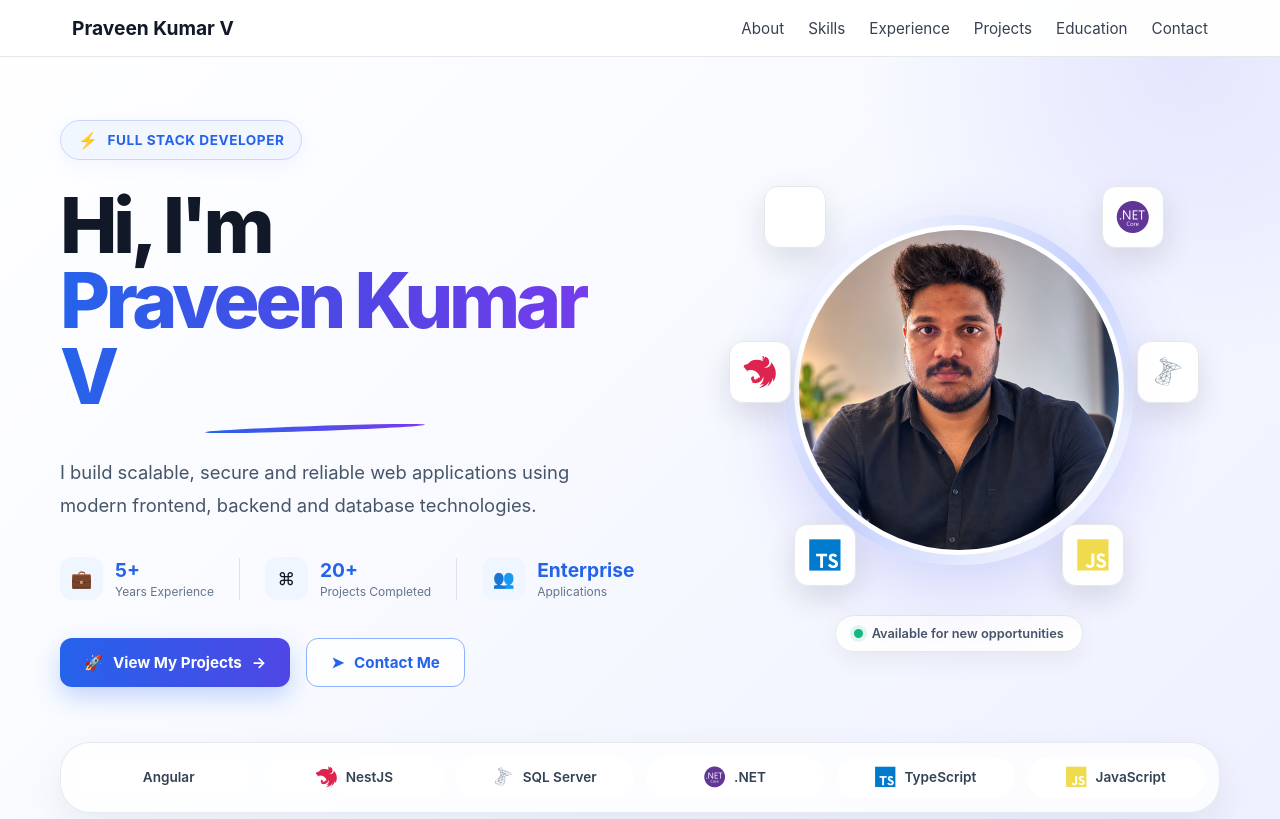
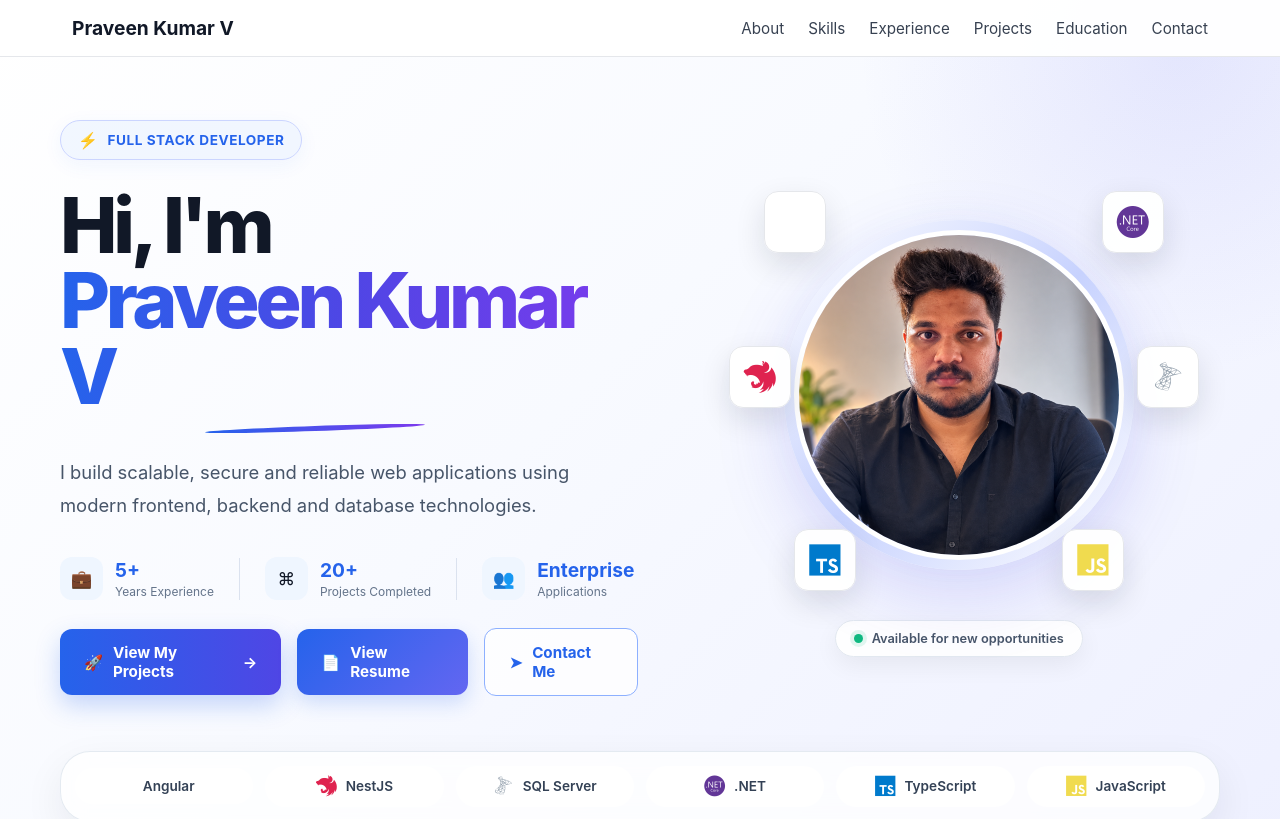
Before and after one commit to PraveenKumarAmaze28/praveen-portfolio, an Angular app: page / in a window 1280 px wide. Shown: the top 819 px of the page. Built offline with nearby package versions, Linux system fonts and the light colour scheme.

Commit message:
Fix GitHub Pages dependency installation

```diff
--- a/src/components/hero/hero.component.css
+++ b/src/components/hero/hero.component.css
@@ -779,4 +779,51 @@
     min-width: 120px;
   }
 
+
 }
+
+.hero-actions {
+  display: flex;
+  gap: 16px;
+  margin-top: 28px;
+  align-items: center;
+}
+
+.hero-actions a {
+  text-decoration: none;
+}
+
+.btn-primary,
+.btn-secondary {
+  padding: 13px 24px;
+  border-radius: 10px;
+  font-size: 15px;
+  font-weight: 600;
+  transition: all 0.25s ease;
+  display: inline-flex;
+  align-items: center;
+  gap: 8px;
+}
+
+.btn-primary {
+  background: linear-gradient(135deg, #2563eb, #6366f1);
+  color: white;
+  box-shadow: 0 8px 20px rgba(37, 99, 235, 0.2);
+}
+
+.btn-primary:hover {
+  transform: translateY(-2px);
+  box-shadow: 0 12px 25px rgba(37, 99, 235, 0.3);
+}
+
+.btn-secondary {
+  border: 1px solid #d1d5db;
+  color: #374151;
+  background: white;
+}
+
+.btn-secondary:hover {
+  transform: translateY(-2px);
+  border-color: #6366f1;
+  color: #4f46e5;
+}
--- a/src/components/hero/hero.component.html
+++ b/src/components/hero/hero.component.html
@@ -74,6 +74,14 @@
           <span>→</span>
 
         </a>
+          <a
+    href="assets/Praveen_Kumar_V_Resume.pdf"
+    target="_blank"
+    class="btn-primary"
+  >
+    <span>📄</span>
+    View Resume
+  </a>
 
         <a
           href="#contact"
--- /dev/null
+++ b/src/components/resume/resume.component.html
@@ -0,0 +1 @@
+<p>resume works!</p>
```
Also changed, not shown: src/components/resume/resume.component.ts (added, +12 -0 lines), src/components/resume/resume.component.css (added), 1 other file (tests, documents, lock files or other folders).
